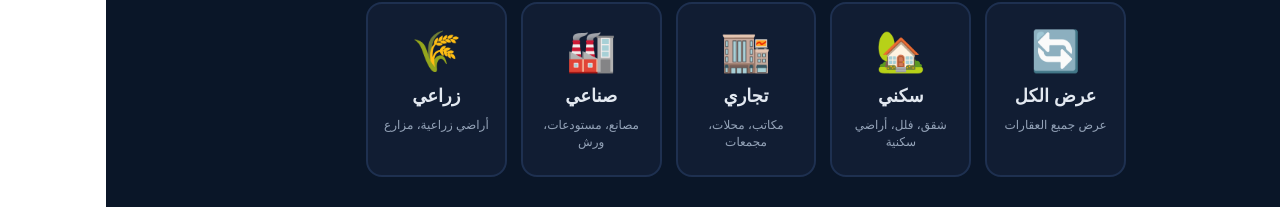
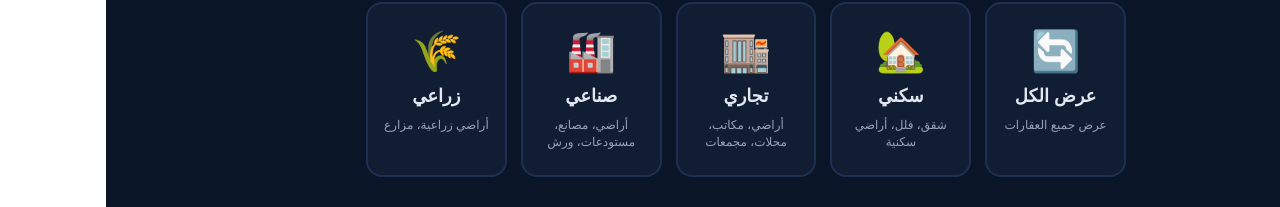
Before and after one commit to famarin/jordanland, a React (Vite) app: page / in a window 1280 px wide. Shown: the part 227-434 px from the top of the page. Built offline with nearby package versions, Linux system fonts and the light colour scheme.

Commit message:
Add files via upload

```diff
--- a/jordan-land.jsx
+++ b/jordan-land.jsx
@@ -316,8 +316,8 @@ export default function JordanLand(){
           <div style={{display:"flex",gap:"14px",justifyContent:"center",flexWrap:"wrap"}}>
             {landingBtn("🔄","عرض الكل","","عرض جميع العقارات")}
             {landingBtn("🏡","سكني","سكني","شقق، فلل، أراضي سكنية")}
-            {landingBtn("🏬","تجاري","تجاري","مكاتب، محلات، مجمعات")}
-            {landingBtn("🏭","صناعي","صناعي","مصانع، مستودعات، ورش")}
+            {landingBtn("🏬","تجاري","تجاري","أراضي، مكاتب، محلات، مجمعات")}
+            {landingBtn("🏭","صناعي","صناعي","أراضي، مصانع، مستودعات، ورش")}
             {landingBtn("🌾","زراعي","زراعي","أراضي زراعية، مزارع")}
           </div>
         </div>
```
